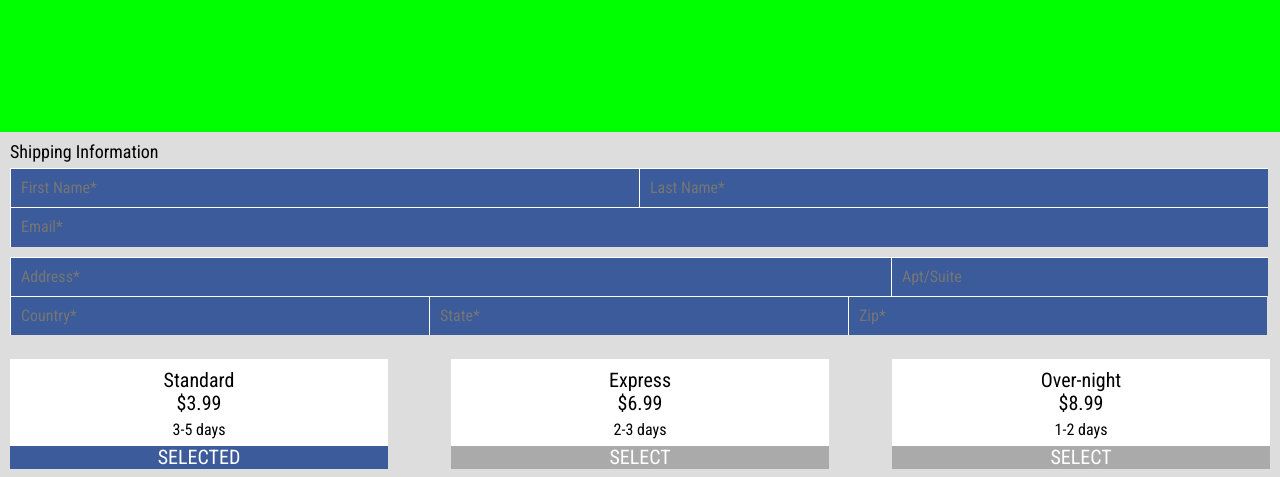
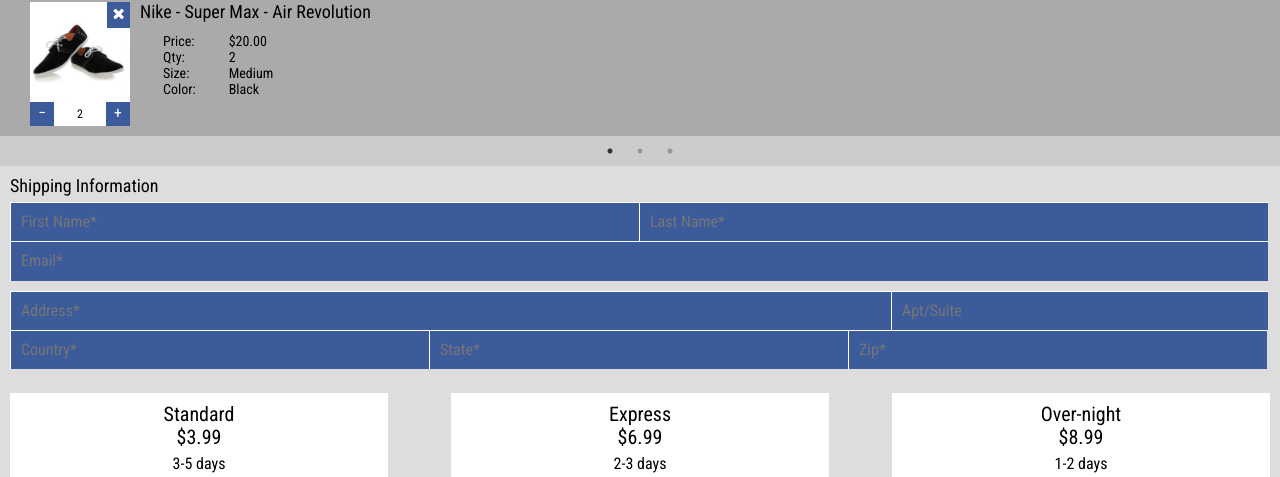
Before and after one commit to akobashikawa/videoplayer-mobile-html, a plain HTML site: page cart.html in a window 1280 px wide. Shown: the part 86-563 px from the top of the page. Drawn offline with nearby package versions, Linux system fonts and the light colour scheme.

Commit message:
Implement cart carousel.
Change style of carousels.

```diff
--- a/cart.html
+++ b/cart.html
@@ -9,6 +9,8 @@
 	<link rel="stylesheet" href="https://cdnjs.cloudflare.com/ajax/libs/normalize/4.2.0/normalize.min.css">
 	<link rel="stylesheet" href="https://fonts.googleapis.com/css?family=Roboto+Condensed">
 	<link rel="stylesheet" href="css/font-awesome/css/font-awesome.min.css">
+	<link rel="stylesheet" type="text/css" href="js/slick/slick.css">
+	<link rel="stylesheet" type="text/css" href="js/slick/slick-theme.css">
 	<link rel="stylesheet" href="./css/style.css">
 	<style>
 	</style>
@@ -22,7 +24,134 @@
 			<img class="logo" src="img/vco-logo.png" alt="VideoCheckout" />
 		</div>
 
-		<div class="cart-carousel-container"></div>
+		<div class="carousel-container cart-carousel-container">
+			<div class="carousel">
+
+				<div class="carousel-item">
+					<div class="cart-item-image-and-quantity">
+						<div class="cart-item-image">
+							<img src="img/product-1.jpg" alt="Product 1" />
+						</div>
+						<div class="item-quantity-container cart-item-quantity-container">
+							<button type="button" class="btn square-btn">
+								&minus;
+							</button>
+							<span class="item-quantity cart-item-quantity">2</span>
+							<button type="button" class="btn square-btn">
+								&plus;
+							</button>
+						</div>
+						<button type="button" class="btn square-btn cart-item-delete-btn">
+							<i class="fa fa-remove"></i>
+						</button>
+					</div>
+					<div class="cart-item-description">
+						<h2 class="subtitle card-item-name">Nike - Super Max - Air Revolution</h2>
+						<ul>
+							<li>
+								<span class="label">Price:</span>
+								<span class="value">$20.00</span>
+							</li>
+							<li>
+								<span class="label">Qty:</span>
+								<span class="value">2</span>
+							</li>
+							<li>
+								<span class="label">Size:</span>
+								<span class="value">Medium</span>
+							</li>
+							<li>
+								<span class="label">Color:</span>
+								<span class="value">Black</span>
+							</li>
+						</ul>
+					</div>
+				</div>
+
+				<div class="carousel-item">
+					<div class="cart-item-image-and-quantity">
+						<div class="cart-item-image">
+							<img src="img/product-2.jpg" alt="Product 2" />
+						</div>
+						<div class="item-quantity-container cart-item-quantity-container">
+							<button type="button" class="btn square-btn">
+								&minus;
+							</button>
+							<span class="item-quantity cart-item-quantity">2</span>
+							<button type="button" class="btn square-btn">
+								&plus;
+							</button>
+						</div>
+						<button type="button" class="btn square-btn cart-item-delete-btn">
+							<i class="fa fa-remove"></i>
+						</button>
+					</div>
+					<div class="cart-item-description">
+						<h2 class="subtitle card-item-name">Nike - Super Max - Air Revolution</h2>
+						<ul>
+							<li>
+								<span class="label">Price:</span>
+								<span class="value">$20.00</span>
+							</li>
+							<li>
+								<span class="label">Qty:</span>
+								<span class="value">2</span>
+							</li>
+							<li>
+								<span class="label">Size:</span>
+								<span class="value">Medium</span>
+							</li>
+							<li>
+								<span class="label">Color:</span>
+								<span class="value">Black</span>
+							</li>
+						</ul>
+					</div>
+				</div>
+
+				<div class="carousel-item">
+					<div class="cart-item-image-and-quantity">
+						<div class="cart-item-image">
+							<img src="img/product-3.jpg" alt="Product 3" />
+						</div>
+						<div class="item-quantity-container cart-item-quantity-container">
+							<button type="button" class="btn square-btn">
+								&minus;
+							</button>
+							<span class="item-quantity cart-item-quantity">2</span>
+							<button type="button" class="btn square-btn">
+								&plus;
+							</button>
+						</div>
+						<button type="button" class="btn square-btn cart-item-delete-btn">
+							<i class="fa fa-remove"></i>
+						</button>
+					</div>
+					<div class="cart-item-description">
+						<h2 class="subtitle card-item-name">Nike - Super Max - Air Revolution</h2>
+						<ul>
+							<li>
+								<span class="label">Price:</span>
+								<span class="value">$20.00</span>
+							</li>
+							<li>
+								<span class="label">Qty:</span>
+								<span class="value">2</span>
+							</li>
+							<li>
+								<span class="label">Size:</span>
+								<span class="value">Medium</span>
+							</li>
+							<li>
+								<span class="label">Color:</span>
+								<span class="value">Black</span>
+							</li>
+						</ul>
+					</div>
+				</div>
+
+			</div>
+		</div>
 
 		<div class="shipping-information">
 			<h2 class="subtitle">Shipping Information</h2>
@@ -78,6 +207,8 @@
 	</div>
 
 	<script src="https://ajax.googleapis.com/ajax/libs/jquery/1.12.4/jquery.min.js"></script>
+	<script type="text/javascript" src="js/slick/slick.min.js"></script>
+	<script src="js/script.js"></script>
 </body>
 
 </html>
--- a/css/style.css
+++ b/css/style.css
@@ -7,6 +7,10 @@
   font-size: 1.4rem;
   font-family: 'Roboto Condensed', sans-serif;
   background: #ccc;
+}
+
+a {
+  text-decoration: none;
 }
 
 h1.title {
@@ -87,6 +91,38 @@
   font-size: 30px;
   font-size: 3.0rem;
   line-height: 5rem;
+}
+
+.item-quantity-container {
+  /* square-btn size depends of font-size */
+  width: 100%;
+  display: flex;
+  flex-direction: row;
+  font-size: 24px;
+  font-size: 2.4rem;
+}
+
+.item-quantity-container .item-quantity {
+  font-size: 1em;
+  line-height: 2em;
+  background: white;
+  width: calc(100% - 3.2em);
+  text-align: center;
+}
+
+.item-quantity-container .square-btn {
+  background: #3c5b9b;
+  font-size: 1.3em;
+  line-height: 1.4em;
+  width: 1.7em;
+}
+
+.carousel-container {
+  background: #aaa;
+  width: calc(100% - 60px);
+  margin: 30px auto;
+  border-left: 30px solid #aaa;
+  border-right: 30px solid #aaa;
 }
 
 table .text-right {
@@ -175,24 +211,12 @@
   width: 50px;
 }
 
-.catalog-carousel-container {
-  background: #aaa;
-  width: calc(100% - 60px);
-  margin: 30px auto;
-}
-
 .catalog-carousel-container .prev-arrow {
-  position: absolute;
-  left: -25px;
   top: 35px;
-  color: #aaa;
 }
 
 .catalog-carousel-container .next-arrow {
-  position: absolute;
-  right: -25px;
   top: 35px;
-  color: #aaa;
 }
 
 .catalog-carousel-container .carousel-item {
@@ -246,21 +270,6 @@
   overflow-x: auto;
 }
 
-.catalog-item-quantity-container {
-  width: 100%;
-  display: flex;
-  flex-direction: row;
-}
-
-.catalog-item-quantity {
-  font-size: 24px;
-  font-size: 2.4rem;
-  line-height: 4rem;
-  background: white;
-  width: calc(100% - 8rem);
-  text-align: center;
-}
-
 .catalog-item-option {
   display: flex;
   flex-direction: row;
@@ -307,9 +316,64 @@
 /* CART */
 
 .cart-carousel-container {
-  background: lime;
+}
+
+.cart-carousel-container .carousel-item {
+
+}
+
+.cart-carousel-container .carousel-item {
+  display: flex;
+}
+
+.cart-item-image-and-quantity {
+  margin: 10px 0;
+  position: relative;
+  font-size: 12px;
+  font-size: 1.2rem;
+}
+
+.cart-item-image {
+  width: 100px;
+}
+
+.cart-item-image img {
   width: 100%;
-  height: 17rem;
+}
+
+.cart-item-quantity-container {
+  width: 100px;
+  font-size: 12px;
+  font-size: 1.2rem;
+}
+
+.cart-item-quantity {
+  font-size: 1.2em;
+}
+
+.cart-item-description {
+  margin: 10px;
+}
+
+.cart-item-description ul {
+  margin: 0;
+  padding: 10px 0 0 10%;
+  list-style: none;
+}
+
+.cart-item-description .label {
+  display: inline-block;
+  width: 30%;
+}
+
+.cart-item-delete-btn {
+  position: absolute;
+  top: 0;
+  right: 0;
+  background: #3c5b9b;
+  font-size: 1.3em;
+  line-height: 1.5em;
+  width: 1.5em;
 }
 
 .shipping-information {
--- a/js/script.js
+++ b/js/script.js
@@ -1,12 +1,21 @@
 $(document).on('ready', function() {
 
-  $('.carousel').slick({
+  $('.catalog-carousel-container .carousel').slick({
+    arrows: false,
+    dots: true,
     infinite: true,
     speed: 500,
     slidesToShow: 3,
-    slidesToScroll: 3,
-    nextArrow: '<i class="next-arrow fa fa-chevron-right fa-2x"></i>',
-    prevArrow: '<i class="prev-arrow fa fa-chevron-left fa-2x"></i>'
+    slidesToScroll: 3
+  });
+
+  $('.cart-carousel-container .carousel').slick({
+    arrows: false,
+    dots: true,
+    infinite: true,
+    speed: 500,
+    slidesToShow: 1,
+    slidesToScroll: 1
   });
 
 });
```
Also changed, not shown: index.html (+3 -3 lines).
